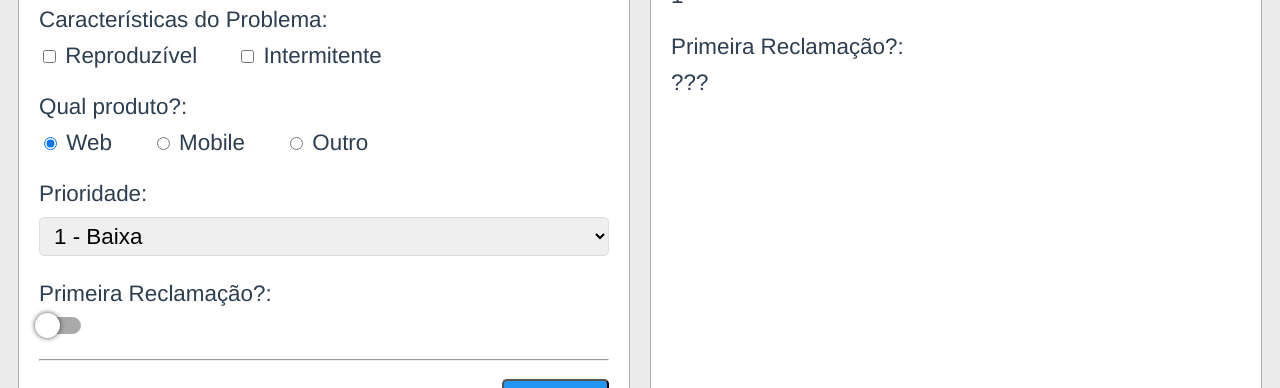
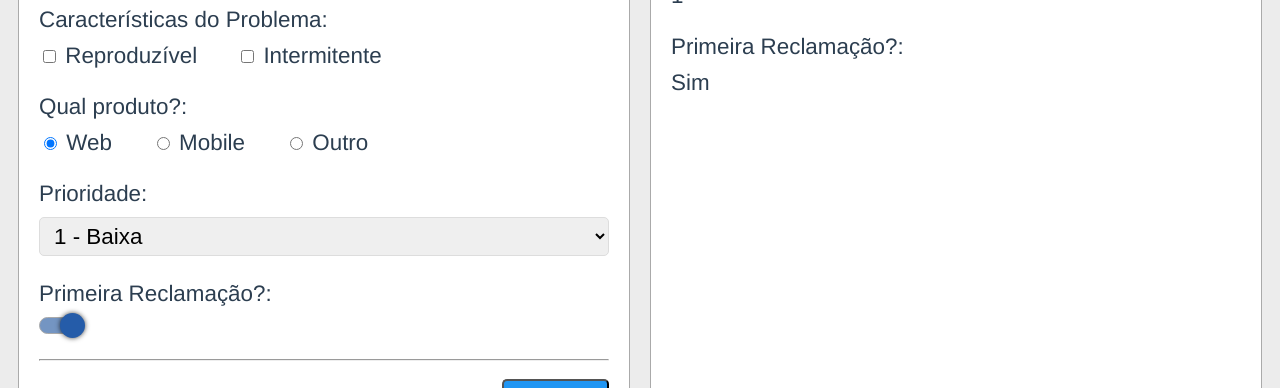
Before and after one commit to ViniciusTBednascki/CursoVuejs, a Vue app in the folder formularios/formulario-exercicios/: page / in a window 1280 px wide. Shown: the part 660-1048 px from the top of the page. Built offline with nearby package versions, Linux system fonts and the light colour scheme.

Commit message:
criando um input personalizado

```diff
--- a/formularios/formulario-exercicios/src/App.vue
+++ b/formularios/formulario-exercicios/src/App.vue
@@ -33,7 +33,7 @@
 					</select>
 				</Rotulo>
 				<Rotulo nome="Primeira Reclamação?">
-					<Escolha />
+					<Escolha v-model="escolha"/>
 				</Rotulo>
 				<hr>
 				<button>Enviar</button>
@@ -66,7 +66,7 @@
 					<span>{{prioridade}}</span>
 				</Rotulo>
 				<Rotulo nome="Primeira Reclamação?">
-					<span>???</span>
+					<span>{{escolha ? 'Sim' : 'Não'}}</span>
 				</Rotulo>
 			</div>
 		</div>
@@ -95,7 +95,8 @@ export default {
 				email: '',
 				senha: '',
 				idade: 25
-			}
+			},
+			escolha: true
 		}
 	}
 }
--- a/formularios/formulario-exercicios/src/components/Escolha.vue
+++ b/formularios/formulario-exercicios/src/components/Escolha.vue
@@ -1,17 +1,17 @@
 <template>
     <div class="escolha"
-        @click="ligado = !ligado"
-        :class="{ligado, desligado: !ligado}">
-        <div v-if="ligado" class="botao"></div>
-        <div v-else class="botao"></div>
+        @click="$emit('input', !value)"
+        :class="{ligado: value, desligado: !value}">
+        <div class="botao"></div>
     </div>
 </template>
 
 <script>
 export default {
-    data() {
-        return {
-            ligado: false
+    props: {
+        value: {
+            type: Boolean,
+            required: true
         }
     }
 }
@@ -53,6 +53,6 @@ export default {
 
     .ligado .botao {
         background-color: #255ca9;
-        align-self: flex-end;
+        right: -10px;
     }
 </style>
```
